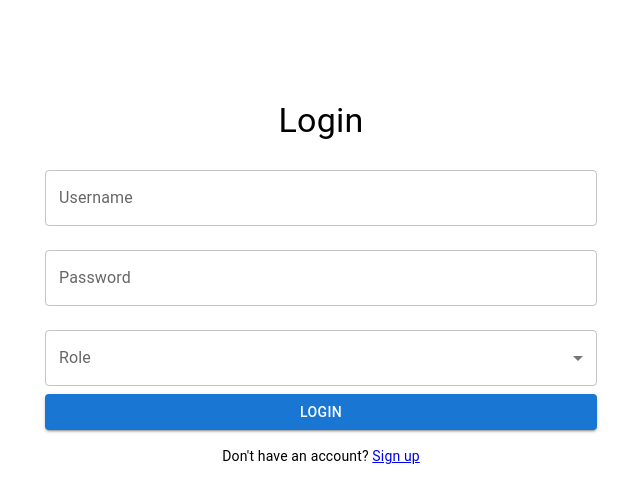
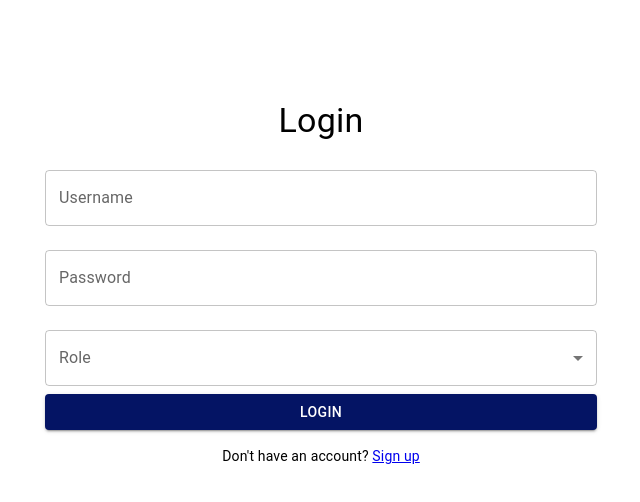
Before and after one commit to VaishGururaj/PetAdoptionPlatform, a React (Create React App) app in the folder frontend/: page /login in a window 1280 px wide. Shown: the top 502 px of the page, without its empty margins (319-959 px from the left). Built offline with nearby package versions, Linux system fonts and the light colour scheme.

Commit message:
added theme

```diff
--- a/frontend/src/App.js
+++ b/frontend/src/App.js
@@ -1,24 +1,33 @@
 import React from 'react';
-import {Routes, Route, Navigate} from 'react-router-dom';
+import { Routes, Route, Navigate } from 'react-router-dom';
+import { createTheme, ThemeProvider } from '@mui/material/styles'; // Import createTheme and ThemeProvider
 import LoginPage from "./components/LoginPage/LoginPage";
 import SignUpPage from "./components/SignUpPage/SignUpPage";
 import Dashboard from "./components/Dashboard/Dashboard";
 import Listpets from "./components/Listpets/Listpets";
 
+// Define your custom theme
+const theme = createTheme({
+    palette: {
+        primary: {
+            main: '#041464', // Set primary color to #041464
+        },
+    },
+});
 
 function App() {
-
     return (
-        <div className="App">
-            <Routes>
-                <Route path = "/login" element={<LoginPage/>}></Route>
-                <Route path = "/signup" element={<SignUpPage/>}></Route>
-                <Route path="/" element={<Navigate to="/login" />} />
-                <Route path="/dashboard" element={<Dashboard/>}></Route>
-                <Route path = "/listpets" element={<Listpets/>}></Route>
-
-            </Routes>
-        </div>
+        <ThemeProvider theme={theme}> {/* Wrap your entire app with ThemeProvider */}
+            <div className="App">
+                <Routes>
+                    <Route path="/login" element={<LoginPage />} />
+                    <Route path="/signup" element={<SignUpPage />} />
+                    <Route path="/" element={<Navigate to="/login" />} />
+                    <Route path="/dashboard" element={<Dashboard />} />
+                    <Route path="/listpets" element={<Listpets />} />
+                </Routes>
+            </div>
+        </ThemeProvider>
     );
 }
 
```
